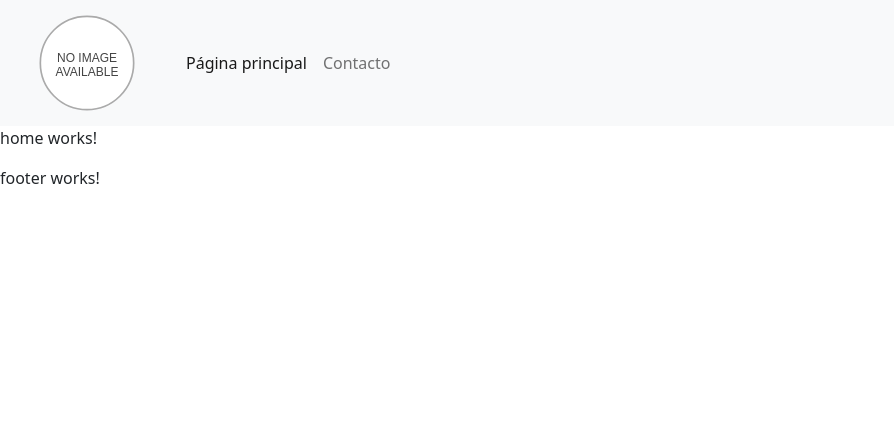
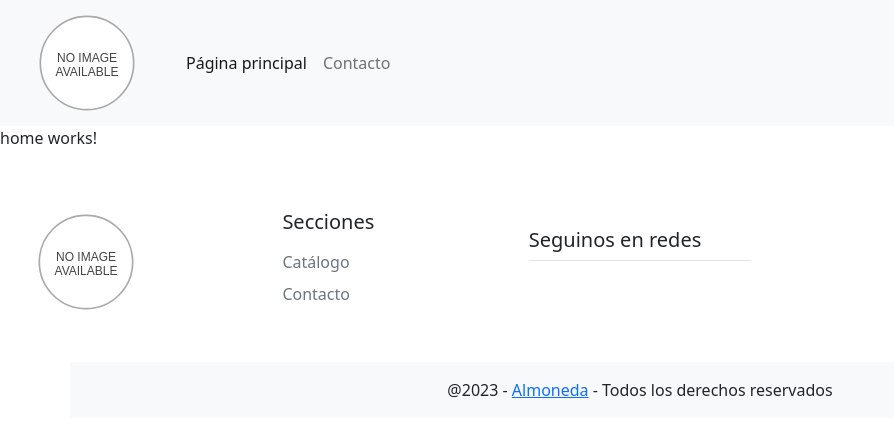
Before and after one commit to NataliaAlvarezIspc/proyecto-ispc-ecommerce, an Angular app in the folder front-end/enbalde/: page / in a window 1280 px wide. Shown: the top 436 px of the page, without its empty margins (0-894 px from the left). Built offline with nearby package versions, Linux system fonts and the light colour scheme.

Commit message:
pie de pagina inicial

```diff
--- a/front-end/enbalde/src/app/shared/footer/footer.component.html
+++ b/front-end/enbalde/src/app/shared/footer/footer.component.html
@@ -1 +1,32 @@
-<p>footer works!</p>
+<footer class="footer">
+  <div class="container-fluid pt-1 mt-4">
+    <div class="row align-items-center row-cols-1 row-cols-sm-2 row-cols-md-5 p-4 py-2 my-4">
+      <div class="col col-sm-auto">
+        <a class="d-flex align-items-center mb-3"><img src="/assets/no_image_available.svg" alt="Logo EnBalde" width="100" height=""></a>
+      </div>
+
+      <div class="col mb-2">
+        <h5>Secciones</h5>
+        <ul class="nav flex-column py-2">
+          <li class="nav-item mb-2"><a [routerLink]="['/']" class="nav-link p-0 text-muted">Catálogo</a></li>
+          <li class="nav-item mb-2"><a [routerLink]="['contacto']" class="nav-link p-0 text-muted">Contacto</a></li>
+        </ul>
+      </div>
+
+      <div class="col mb-2">
+        <h5>Seguinos en redes</h5>
+        <ul class="nav d-flex flex-column flex-sm-row justify-content-around my-1 border-top">
+          <li class="nav-item mb-2 ms-0 my-3 py-2"><a [routerLink]="['']" class="nav-link p-0 text-light"></a></li>
+          <li class="nav-item mb-2 ms-0 my-3 py-2"><a [routerLink]="['']" class="nav-link p-0 text-light"></a></li>
+          <li class="nav-item mb-2 ms-0 my-3 py-2"><a [routerLink]="['']" class="nav-link p-0 text-light"></a></li>
+        </ul>
+      </div>
+    </div>
+
+    <div class="container bg-light text-dark">
+      <div class="d-flex flex-column flex-sm-row justify-content-center pt-3">
+        <p>@2023 - <a href="https://almoneda.online">Almoneda</a> - Todos los derechos reservados</p>
+      </div>
+    </div>
+  </div>
+</footer>
```
